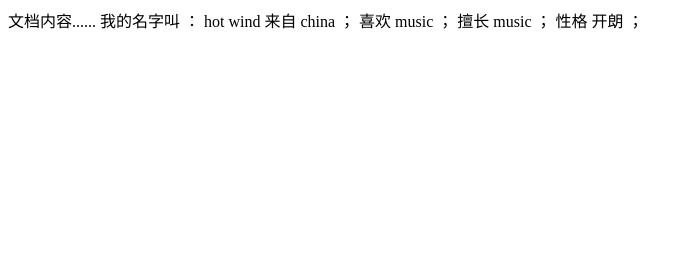
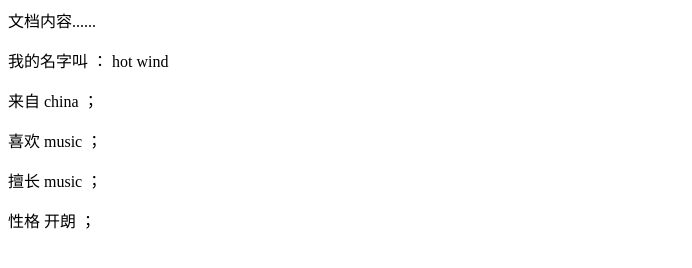
Before and after one commit to hotwind75/hotwind75.github.io, a plain HTML site: page index.html in a window 1280 px wide. Shown: the whole page, without its empty margins (0-692 px from the left). Drawn offline with Linux system fonts and the light colour scheme.

Commit message:
Update index.html

```diff
--- a/index.html
+++ b/index.html
@@ -7,12 +7,12 @@
 </head>
 
 <body>
-文档内容......
-我的名字叫 ： hot wind
-来自 china ；
-喜欢 music ；
-擅长 music ；
-性格 开朗 ；
+ 文档内容......</p>
+ 我的名字叫 ： hot wind    </p>
+ 来自 china ；</p>
+喜欢 music ；</p>
+擅长 music ；</p>
+性格 开朗 ；</p>
 
 </body>
 
```
